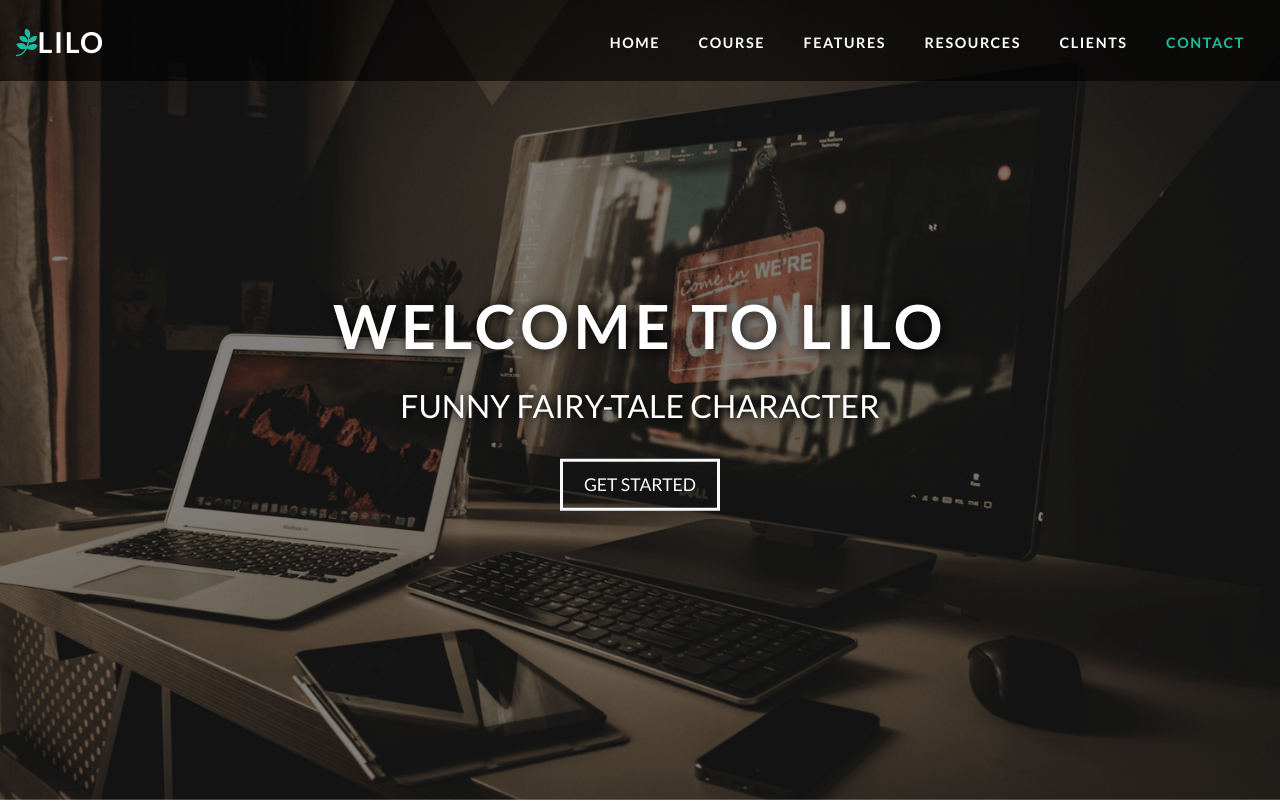
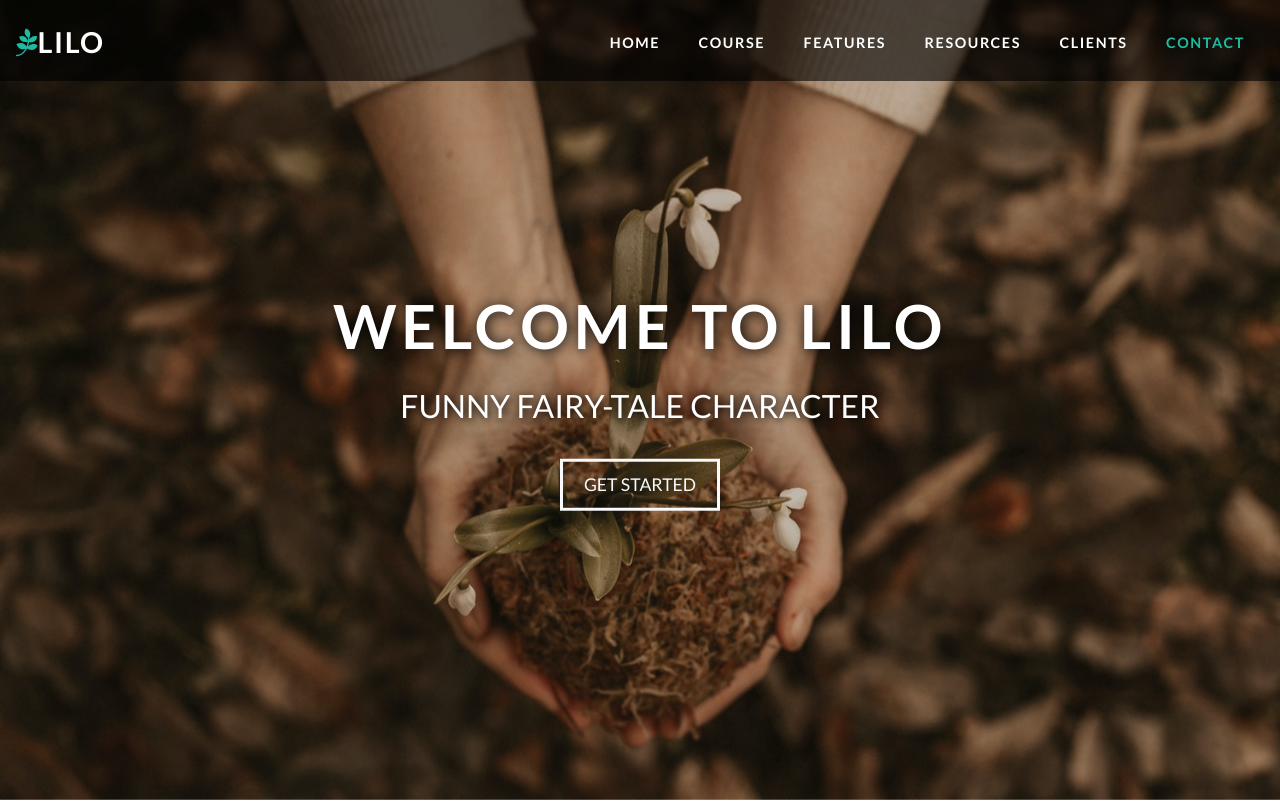
Before and after one commit to umida-boltaeva/Lilo-complete-website, a plain HTML site: page index.html in a window 1280 px wide. Shown: the top 802 px of the page. Drawn offline with nearby package versions, Linux system fonts and the light colour scheme.

Commit message:
change photos

```diff
--- a/style.css
+++ b/style.css
@@ -50,7 +50,7 @@ body {
 
 /* Landing Page */
 .home-inner {
-  background-image: url(./img/computers.png);
+  background-image: url(./img/background1.jpg);
 }
 
 .caption {
@@ -146,7 +146,7 @@ h3.heading {
 
 /*Resources*/
 .fixed {
-  background-image: url(./img/apple.png);
+  background-image: url(./img/background2.jpg);
   z-index: -1;
 }
 
```
Also changed, not shown: img/Lilo.jpeg (deleted), img/apple.png (deleted), img/background1.jpg (added), img/background2.jpg (added), img/computers.png (deleted), 1 other file.
